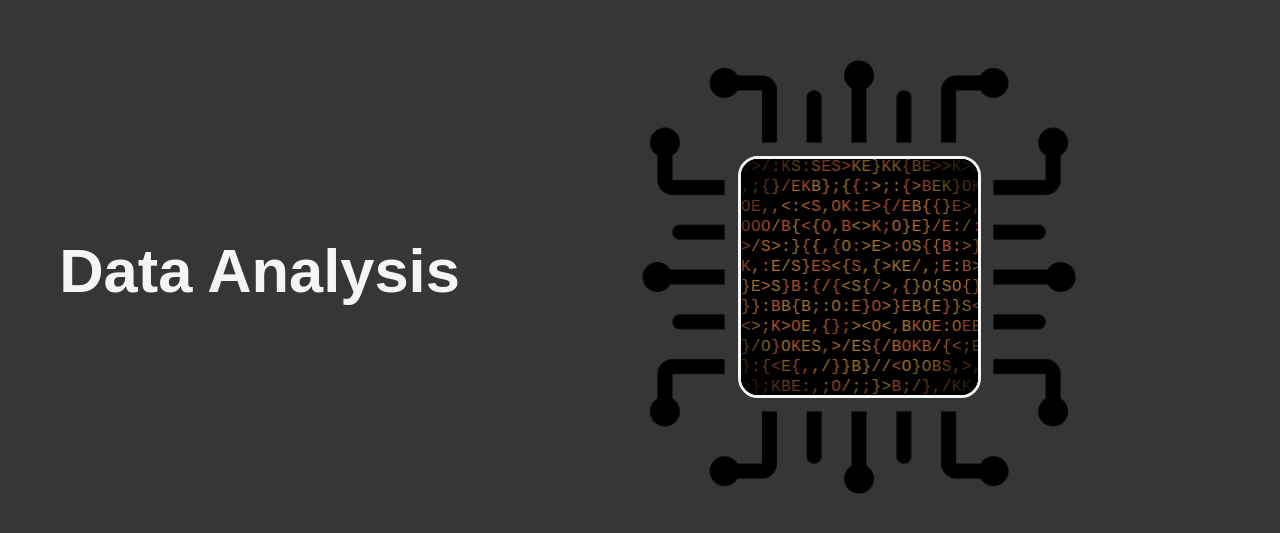
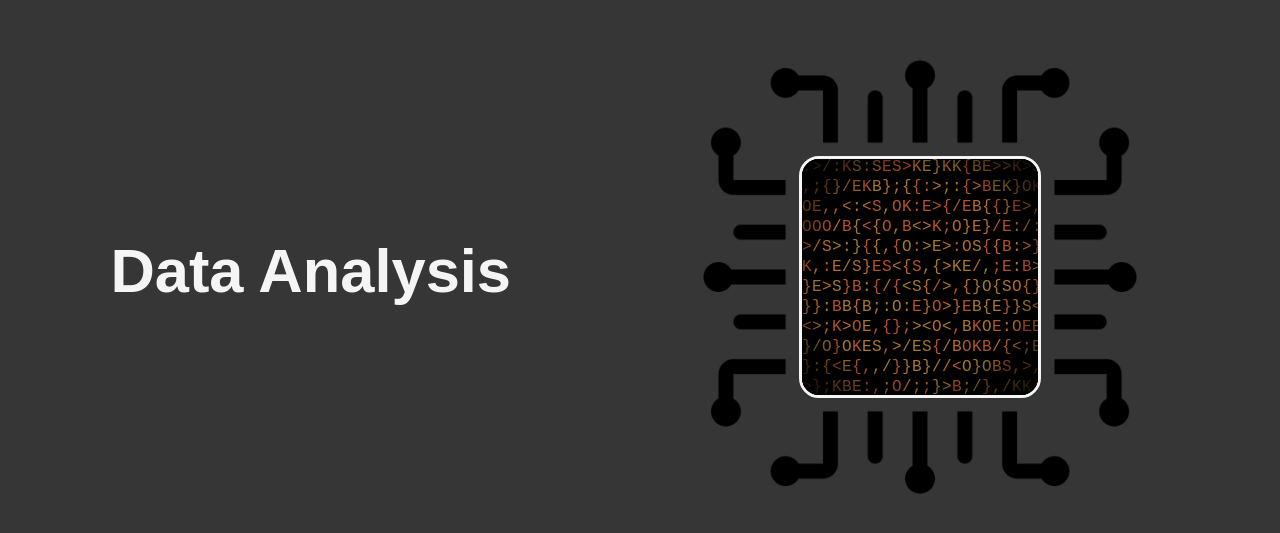
Before and after one commit to RoryMurray7/Sobek, a React (Vite) app: page / in a window 1280 px wide. Shown: the part 2051-2584 px from the top of the page. Built offline with nearby package versions, Linux system fonts and the light colour scheme; a web font is replaced by a local one.

Commit message:
adjust spacings, change carousel animation

```diff
--- a/src/Gathering.tsx
+++ b/src/Gathering.tsx
@@ -41,7 +41,7 @@ function Gathering() {
       <Carousel
         items={myItems}
         autoplay={true}
-        autoplayDelay={4000}
+        autoplayDelay={5000}
         pauseOnHover={true}
         loop={true}
         round={false}
--- a/src/components/Carousel/Carousel.tsx
+++ b/src/components/Carousel/Carousel.tsx
@@ -63,7 +63,7 @@ const DEFAULT_ITEMS: CarouselItem[] = [
 const DRAG_BUFFER = 0;
 const VELOCITY_THRESHOLD = 500;
 const GAP = 16;
-const SPRING_OPTIONS = { type: "spring", stiffness: 300, damping: 30 };
+const SPRING_OPTIONS = { type: "spring", stiffness: 100, damping: 20 };
 
 export default function Carousel({
   items = DEFAULT_ITEMS,
--- a/src/index.css
+++ b/src/index.css
@@ -70,8 +70,8 @@
   flex-direction: row;
   align-items: center;
   height: 120vh;
-  width: 92vw;
   position: relative;
+  margin-left: 4vw;
 }
 
 .analysisTitle {
@@ -87,7 +87,7 @@
   align-items: center;
   justify-content: center;
   position: absolute;
-  right: 12vw;
+  right: 6vw;
   top: 20vw;
 }
 
@@ -103,6 +103,6 @@
 .microchip {
   width: 35vw;
   position: absolute;
-  right: 12vw;
+  right: 6vw;
   top: 20vw;
 }
```
